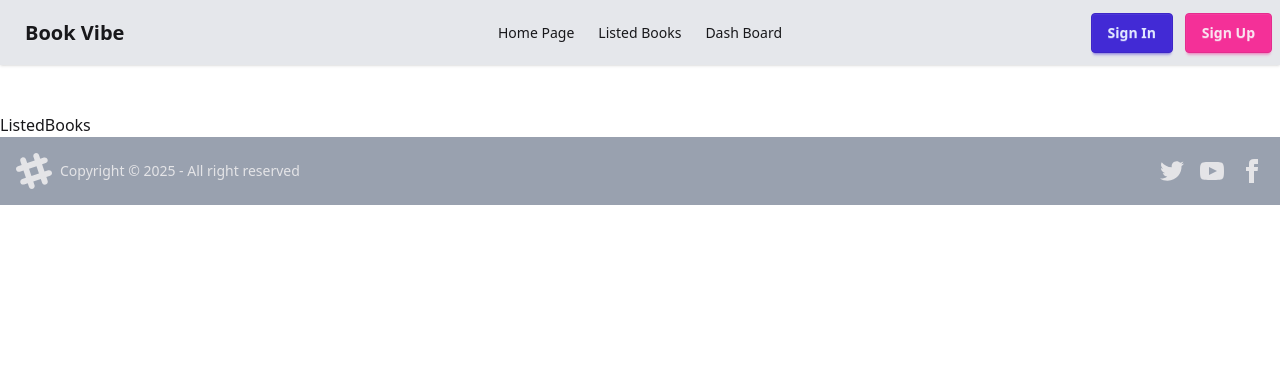
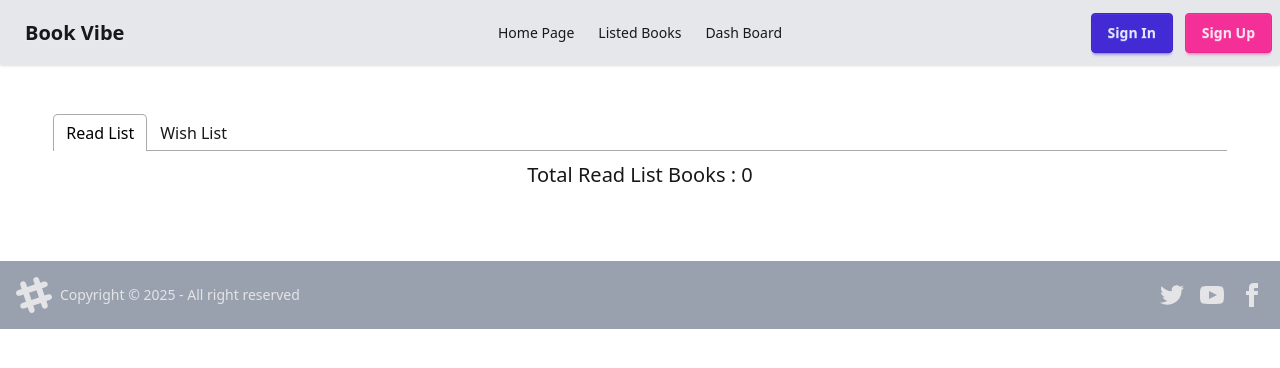
Before and after one commit to Taanveer22/react-book-vibe-3, a React (Vite) app: page /listedbooks in a window 1280 px wide. Shown: the top 368 px of the page. Built offline with nearby package versions, Linux system fonts and the light colour scheme.

Commit message:
alhamdulliah read list and wish list books from local storage add to navlink listed books route component

```diff
--- a/package.json
+++ b/package.json
@@ -17,6 +17,7 @@
     "react-dom": "^19.1.1",
     "react-router": "^7.9.4",
     "react-router-dom": "^7.9.4",
+    "react-tabs": "^6.1.0",
     "sort-by": "^1.2.0",
     "tailwindcss": "^4.1.14"
   },
--- a/src/components/BookDetail.jsx
+++ b/src/components/BookDetail.jsx
@@ -23,8 +23,9 @@ const BookDetail = () => {
   const handleAddToWishlist = (id) => {
     setWishList(id);
   };
+
   return (
-    <div>
+    <div className="w-11/12 mx-auto">
       <div className="hero bg-green-300 min-h-screen mb-12">
         <div className="hero-content flex-col lg:flex-row">
           <img src={image} className="max-w-sm rounded-lg shadow-2xl" />
--- a/src/components/Navbar.jsx
+++ b/src/components/Navbar.jsx
@@ -1,4 +1,4 @@
-import { Link } from "react-router";
+import { NavLink } from "react-router";
 
 const Navbar = () => {
   return (
@@ -27,13 +27,13 @@ const Navbar = () => {
               className="menu menu-sm dropdown-content bg-base-100 rounded-box z-1 mt-3 w-52 p-2 shadow"
             >
               <li>
-                <Link to="/">Home Page</Link>
+                <NavLink to="/">Home Page</NavLink>
               </li>
               <li>
-                <Link to="/listedbooks">Listed Books</Link>
+                <NavLink to="/listedbooks">Listed Books</NavLink>
               </li>
               <li>
-                <Link to="/dashboard">Dash Board</Link>
+                <NavLink to="/dashboard">Dash Board</NavLink>
               </li>
             </ul>
           </div>
@@ -42,13 +42,13 @@ const Navbar = () => {
         <div className="navbar-center hidden lg:flex">
           <ul className="menu menu-horizontal px-1">
             <li>
-              <Link to="/">Home Page</Link>
+              <NavLink to="/">Home Page</NavLink>
             </li>
             <li>
-              <Link to="/listedbooks">Listed Books</Link>
+              <NavLink to="/listedbooks">Listed Books</NavLink>
             </li>
             <li>
-              <Link to="/dashboard">Dash Board</Link>
+              <NavLink to="/dashboard">Dash Board</NavLink>
             </li>
           </ul>
         </div>
--- a/src/pages/ListedBooks.jsx
+++ b/src/pages/ListedBooks.jsx
@@ -1,5 +1,76 @@
+import { useEffect, useState } from "react";
+import { useLoaderData } from "react-router";
+import { Tab, Tabs, TabList, TabPanel } from "react-tabs";
+import "react-tabs/style/react-tabs.css";
+import { getReadList } from "../utilities/localStorage1";
+import Book from "../components/Book";
+import { getWishList } from "../utilities/localStorage2";
+
 const ListedBooks = () => {
-  return <div>ListedBooks</div>;
+  const [readList, setReadList] = useState([]);
+  const [wishList, setWishList] = useState([]);
+
+  const booksLoaderData = useLoaderData();
+  // console.log(booksLoaderData);
+
+  useEffect(() => {
+    const localStoredReadList = getReadList();
+    // console.log(localStoredReadList);
+    const localStoredReadListInteger = localStoredReadList.map((id) =>
+      parseInt(id)
+    );
+    // console.log(localStoredReadListInteger);
+    const checkReadListBooks = booksLoaderData.filter((bookElement) =>
+      localStoredReadListInteger.includes(bookElement.bookId)
+    );
+    // console.log(checkReadListBooks);
+    setReadList(checkReadListBooks);
+  }, [booksLoaderData]);
+
+  useEffect(() => {
+    const loacalStoredWishList = getWishList();
+    // console.log(loacalStoredWishList);
+    const loacalStoredWishListInteger = loacalStoredWishList.map((id) =>
+      parseInt(id)
+    );
+    // console.log(loacalStoredWishListInteger);
+    const checkWishListBooks = booksLoaderData.filter((bookElement) =>
+      loacalStoredWishListInteger.includes(bookElement.bookId)
+    );
+    // console.log(checkWishListBooks);
+    setWishList(checkWishListBooks);
+  }, [booksLoaderData]);
+  return (
+    <div className="w-11/12 mx-auto mb-12">
+      <Tabs>
+        <TabList>
+          <Tab>Read List</Tab>
+          <Tab>Wish List</Tab>
+        </TabList>
+
+        <TabPanel>
+          <h2 className="text-xl font-medium mb-6 text-center">
+            Total Read List Books : {readList.length}
+          </h2>
+          <div className="grid gap-6 grid-cols-1 sm:grid-cols-2 lg:grid-cols-3">
+            {readList.map((bookElement) => (
+              <Book bookElement={bookElement} key={bookElement.bookId}></Book>
+            ))}
+          </div>
+        </TabPanel>
+        <TabPanel>
+          <h2 className="text-xl font-medium mb-6 text-center">
+            Total Read List Books : {wishList.length}
+          </h2>
+          <div className="grid gap-6 grid-cols-1 sm:grid-cols-2 lg:grid-cols-3">
+            {wishList.map((bookElement) => (
+              <Book bookElement={bookElement} key={bookElement.bookId}></Book>
+            ))}
+          </div>
+        </TabPanel>
+      </Tabs>
+    </div>
+  );
 };
 
 export default ListedBooks;
--- a/src/routes/MyRouter.jsx
+++ b/src/routes/MyRouter.jsx
@@ -22,12 +22,13 @@ export const myRouter = createBrowserRouter([
         loader: () => fetch("/booksData.json"),
       },
       {
+        path: "listedbooks",
+        element: <ListedBooks></ListedBooks>,
+        loader: () => fetch("/booksData.json"),
+      },
+      {
         path: "/dashboard",
         element: <DashBoard></DashBoard>,
-      },
-      {
-        path: "listedbooks",
-        element: <ListedBooks></ListedBooks>,
       },
     ],
   },
```
Also changed, not shown: 1 other file (tests, documents, lock files or other folders).
